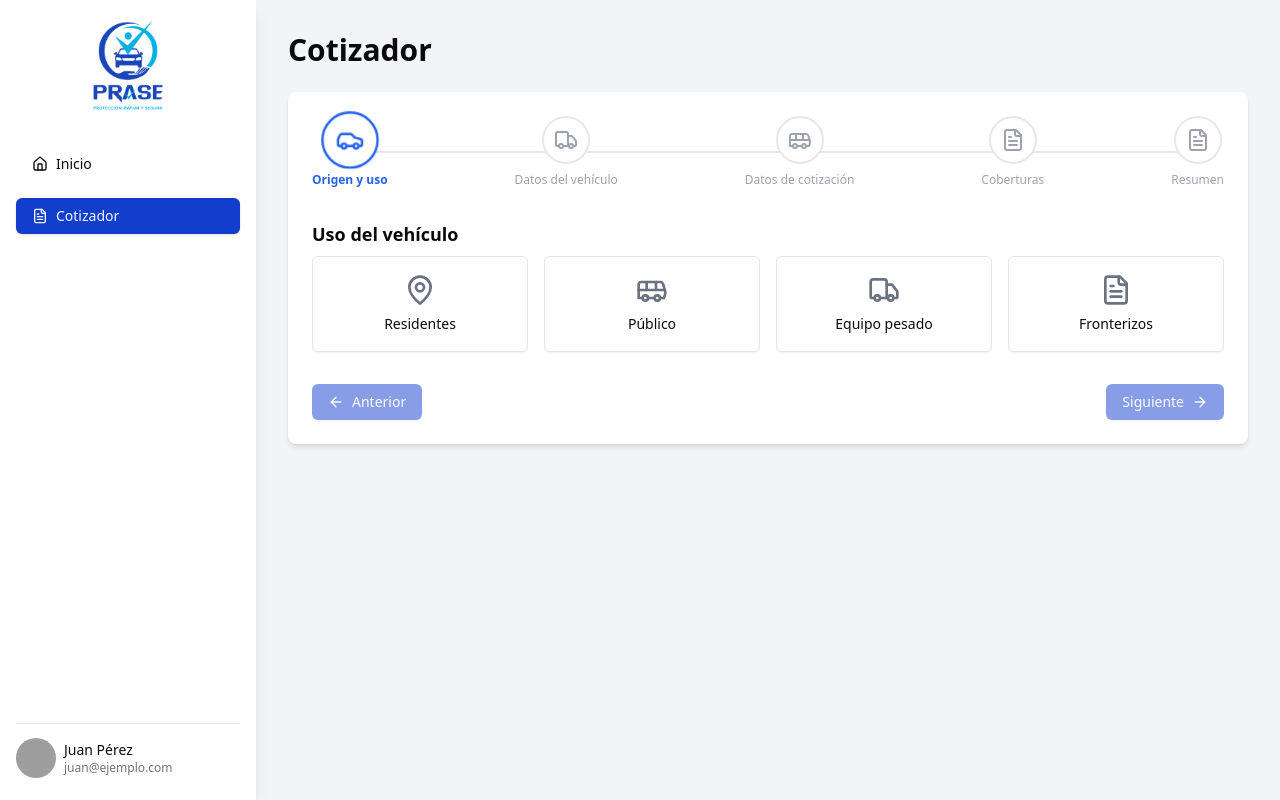
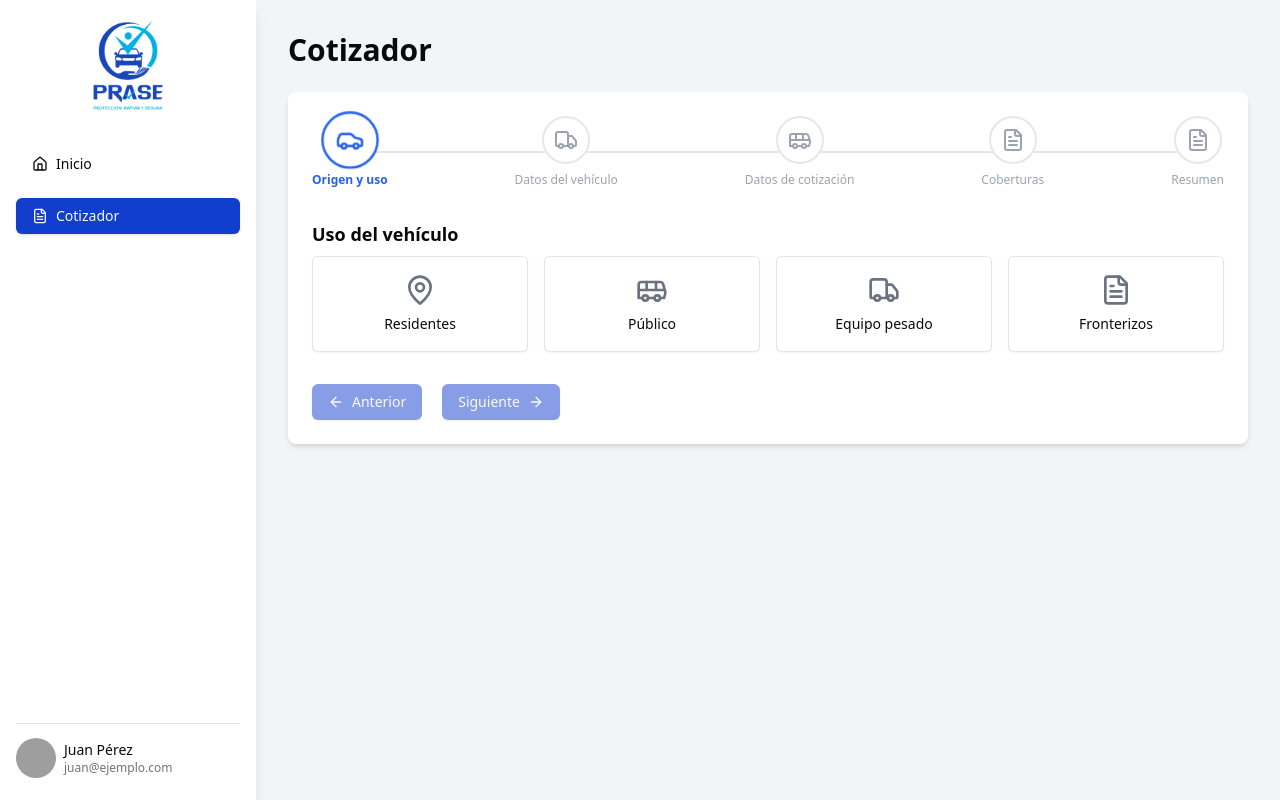
Before and after one commit to falegria86/prase, a Next.js app: page /cotizador in a window 1280 px wide. Built offline with nearby package versions, Linux system fonts and the light colour scheme; grey boxes are pictures that could not be loaded.

Commit message:
Se mejoraron layouts

```diff
--- a/app/cotizador/page.tsx
+++ b/app/cotizador/page.tsx
@@ -1,11 +1,10 @@
-import AppLayout from '../../components/AppLayout'
 import Cotizador from '../../components/Cotizador'
 
 export default function CotizadorPage() {
     return (
-        <AppLayout>
+        <>
             <h2 className="text-3xl font-bold mb-6">Cotizador</h2>
             <Cotizador />
-        </AppLayout>
+        </>
     )
 }
--- a/app/layout.tsx
+++ b/app/layout.tsx
@@ -1,6 +1,7 @@
 import type { Metadata } from "next";
 import localFont from "next/font/local";
 import "./globals.css";
+import Sidebar from "@/components/Sidebar";
 
 const geistSans = localFont({
   src: "./fonts/GeistVF.woff",
@@ -28,7 +29,12 @@ export default function RootLayout({
       <body
         className={`${geistSans.variable} ${geistMono.variable} antialiased`}
       >
-        {children}
+        <div className="flex h-screen bg-gray-100">
+          <Sidebar />
+          <main className="flex-1 p-8 overflow-auto">
+            {children}
+          </main>
+        </div>
       </body>
     </html>
   );
--- a/app/page.tsx
+++ b/app/page.tsx
@@ -1,10 +1,9 @@
-import AppLayout from "@/components/AppLayout";
 import Inicio from "@/components/Inicio";
 
 export default function Home() {
   return (
-    <AppLayout>
+    <>
       <Inicio />
-    </AppLayout>
+    </>
   );
 }
--- a/components/AppLayout.tsx
+++ /dev/null
@@ -1,19 +0,0 @@
-'use client'
-
-import { ReactNode } from 'react'
-import Sidebar from './Sidebar'
-
-interface AppLayoutProps {
-    children: ReactNode
-}
-
-export default function AppLayout({ children }: AppLayoutProps) {
-    return (
-        <div className="flex h-screen bg-gray-100">
-            <Sidebar />
-            <main className="flex-1 p-8 overflow-auto">
-                {children}
-            </main>
-        </div>
-    )
-}
--- a/components/Cotizador.tsx
+++ b/components/Cotizador.tsx
@@ -49,7 +49,7 @@ export default function Cotizador() {
                 </div>
             )}
 
-            <div className="flex justify-between mt-8">
+            <div className="flex gap-5 mt-8">
                 <Button onClick={prevStep} disabled={currentStep === 1}>
                     <ArrowLeft className="mr-2 h-4 w-4" />
                     Anterior
--- a/components/UserDropdown.tsx
+++ b/components/UserDropdown.tsx
@@ -17,8 +17,8 @@ export default function UserDropdown() {
                 <Button variant="ghost" className="w-full justify-start p-0">
                     <div className="flex items-center space-x-2">
                         <Avatar className="w-10 h-10">
-                            <AvatarImage src="/placeholder.svg?height=40&width=40" alt="Usuario" />
-                            <AvatarFallback>US</AvatarFallback>
+                            <AvatarImage src="https://xsgames.co/randomusers/assets/avatars/male/47.jpg" alt="Usuario" />
+                            <AvatarFallback>JP</AvatarFallback>
                         </Avatar>
                         <div className="flex flex-col items-start">
                             <span className="text-sm font-medium">Juan Pérez</span>
--- a/components/VehicleTypeSelector.tsx
+++ b/components/VehicleTypeSelector.tsx
@@ -33,7 +33,6 @@ export default function VehicleTypeSelector({ selectedUse, selectedType, setSele
     )
 }
 
-// Función auxiliar que devuelve los tipos de vehículo según el uso seleccionado
 function getVehicleTypesByUse(selectedUse: string): VehicleType[] {
     const vehicleTypesByUse: Record<string, VehicleType[]> = {
         residentes: [{ id: 'auto', label: 'Automóvil' }, { id: 'moto', label: 'Motocicleta' }],
```
